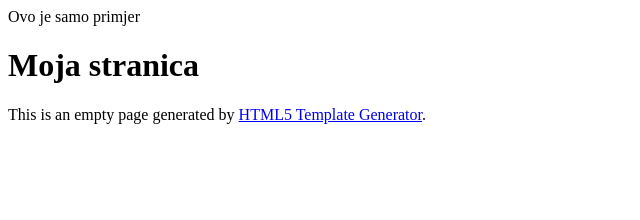
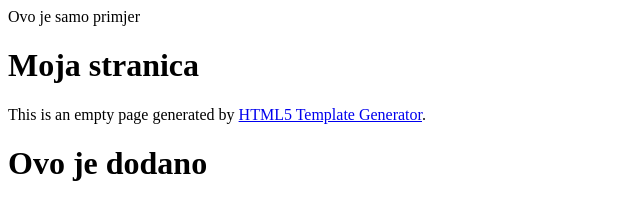
Before and after one commit to tombjelo/web_stranica, a plain HTML site: page index.html in a window 1280 px wide. Shown: the whole page, without its empty margins (0-640 px from the left). Drawn offline with nearby package versions, Linux system fonts and the light colour scheme.

Commit message:
Update index file

```diff
--- a/index.html
+++ b/index.html
@@ -16,5 +16,6 @@
     Ovo je samo primjer
     <h1>Moja stranica</h1>
     <p>This is an empty page generated by <a href="https://chalarangelo.github.io/htmltemplategenerator/">HTML5 Template Generator</a>.</p>
+       <h1>Ovo je dodano</h1>
   </body>
 </html>
```
